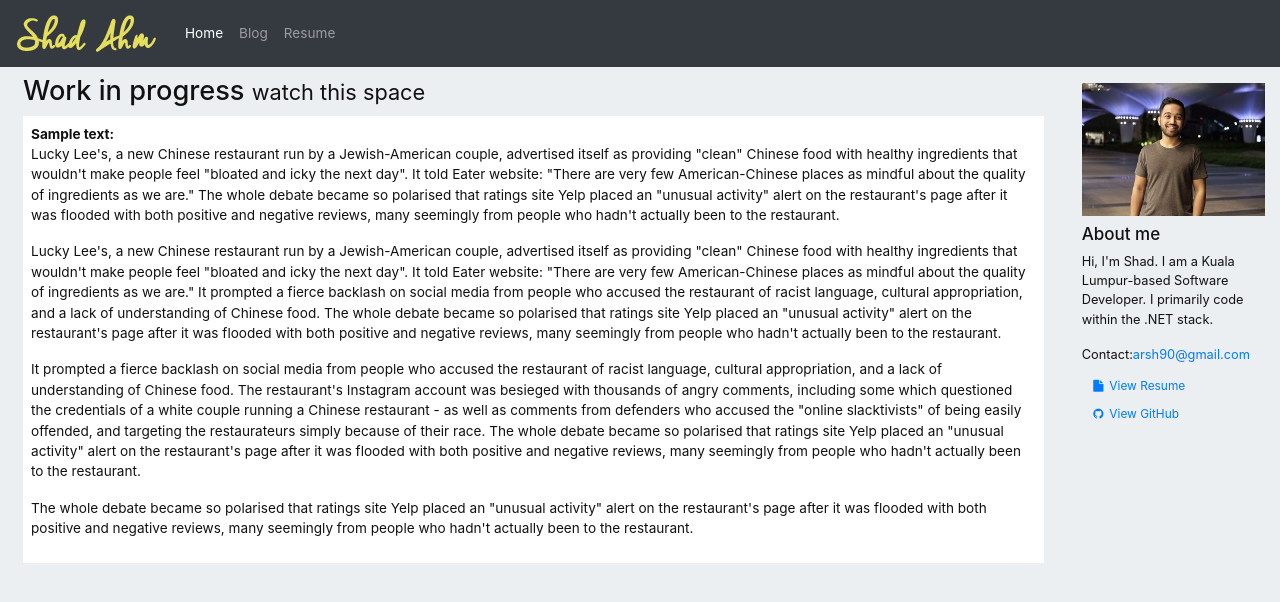
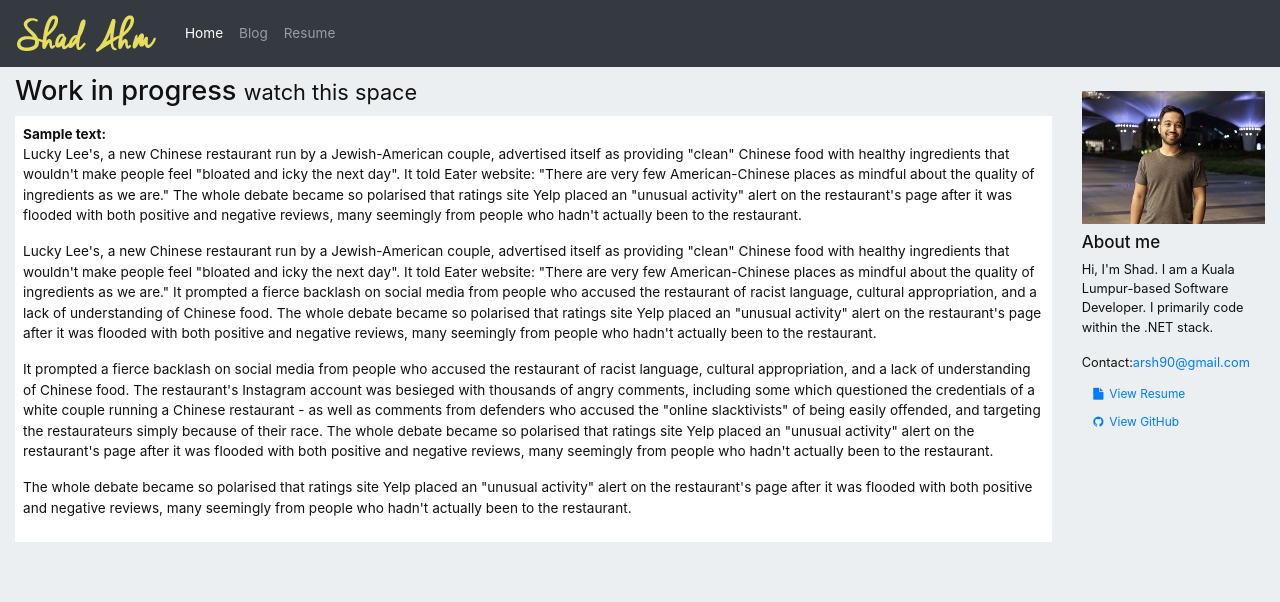
Before and after one commit to ShadAhm/shadahm.github.io, an Angular app: page / in a window 1280 px wide. Shown: the top 602 px of the page. Built offline with nearby package versions, Linux system fonts and the light colour scheme.

Commit message:
Removed unneeded margin in body, put it to header

```diff
--- a/src/app/app.component.html
+++ b/src/app/app.component.html
@@ -1,5 +1,5 @@
 <header>
-  <nav class="navbar navbar-expand-lg navbar-dark bg-dark">
+  <nav class="navbar navbar-expand-lg navbar-dark bg-dark mb-2">
     <a class="navbar-brand" href="#">
       <img src="./assets/images/logo.png" class="d-inline-block align-top" />
     </a>
@@ -21,7 +21,7 @@
 <div class="container-fluid">
   <div class="row">
     <div class="col-md-8 col-lg-10">
-      <div class="main-content m-2">
+      <div class="main-content">
         <router-outlet></router-outlet>
       </div>
     </div>
```
